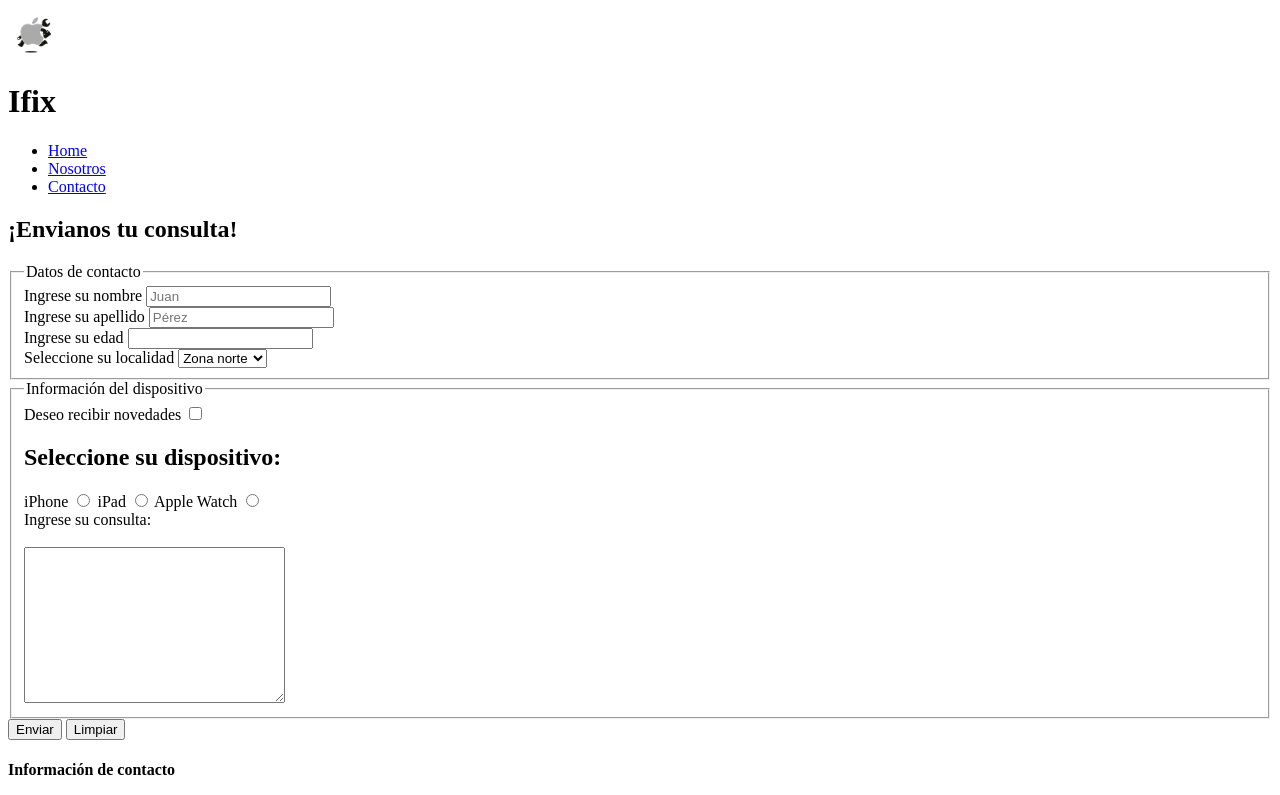
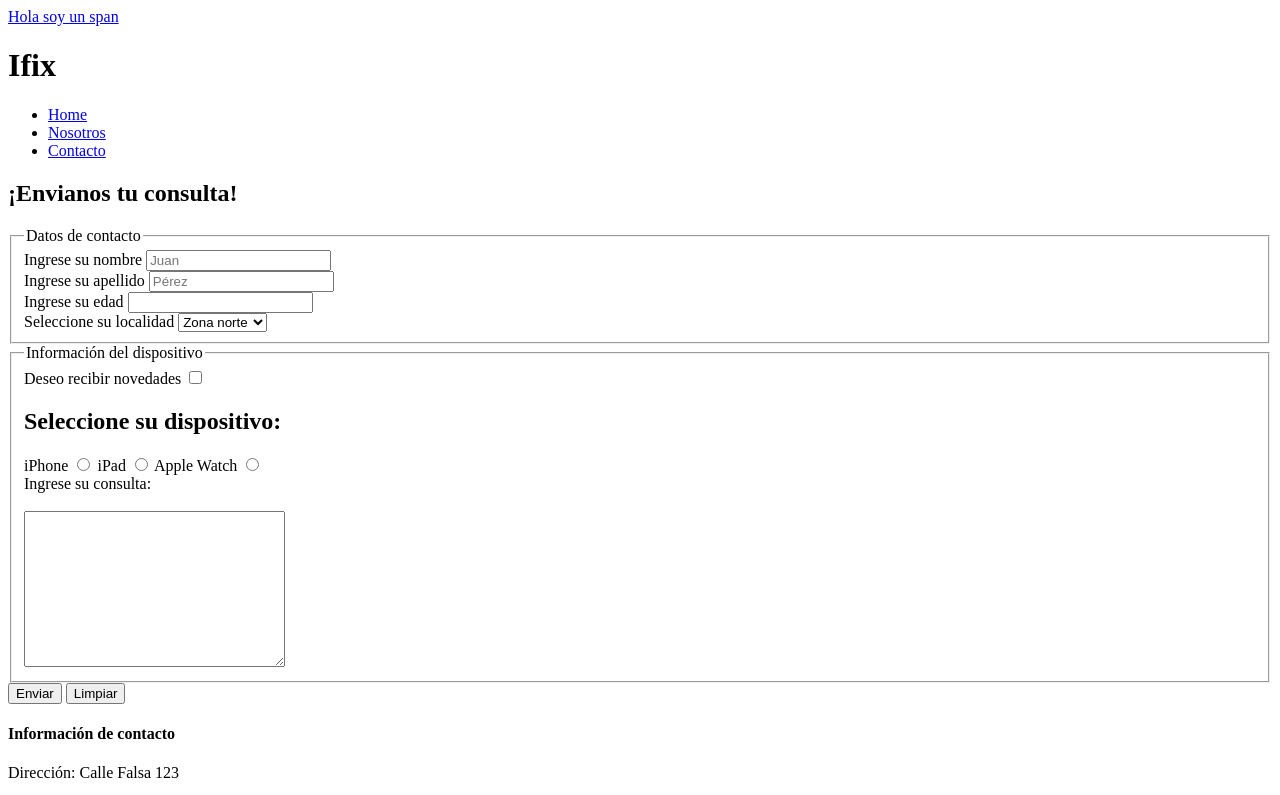
Before and after one commit to Joaquinviretti/proyecto-coder-58465, a plain HTML site: page pages/contacto.html in a window 1280 px wide. Shown: the top 795 px of the page. Drawn offline with Linux system fonts and the light colour scheme.

Commit message:
Cambio logo por span

```diff
--- a/pages/contacto.html
+++ b/pages/contacto.html
@@ -11,7 +11,7 @@
     <header>
         <div>
             <a href="../index.html">
-                <img src="../img/logo.png" width="50" alt="Logo ifix">
+                <span> Hola soy un span </span>
             </a>
             <h1>Ifix</h1>
         </div>
```
